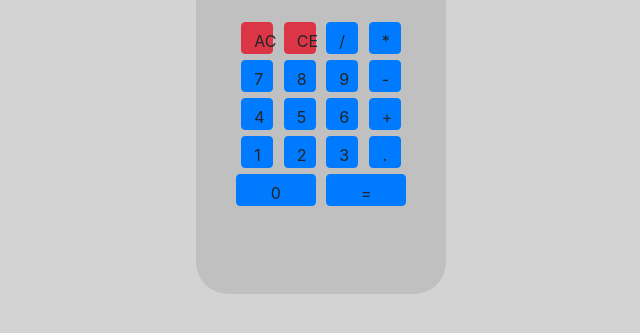
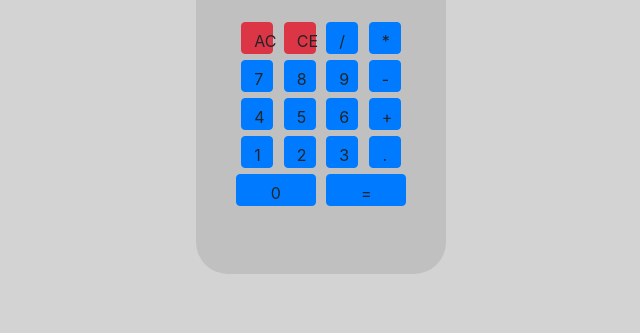
Before and after one commit to ivinapontes/calculator-jquery-, a PHP site: page / in a window 1280 px wide. Shown: the part 190-523 px from the top of the page, without its empty margins (319-959 px from the left). Run offline with PHP 8.4, Linux system fonts and the light colour scheme.

Commit message:
calculator height changed

```diff
--- a/css/style.css
+++ b/css/style.css
@@ -22,7 +22,7 @@ h2{
 }
 #calculator{
   background-color:silver;
-  height: 295px;
+  height: 275px;
   width: 250px;
   margin-right:auto;
   margin-left:auto;
```
